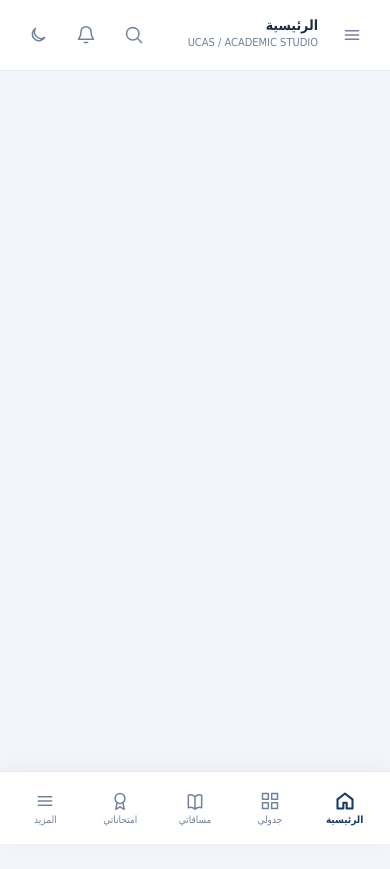
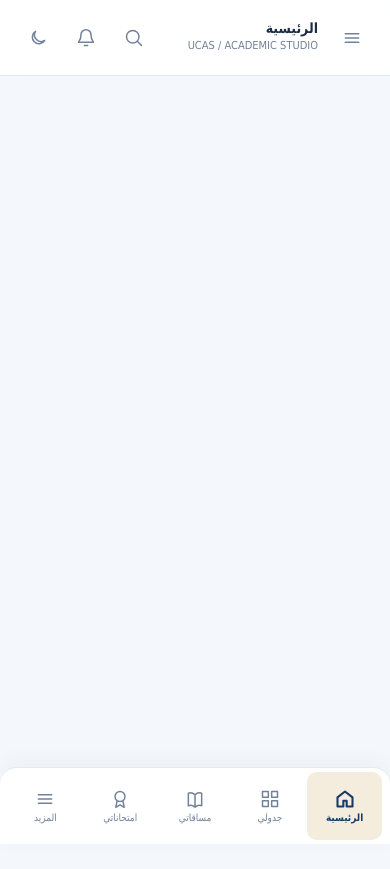
Before and after one commit to mmashharawi2021-cell/UCAS, a website: page index.html in a window 390 px wide. Shown: the top 869 px of the page. Drawn offline with Linux system fonts and the light colour scheme.

Commit message:
test(ui): register new style and validate responsive library and AI layout

```diff
--- a/index.html
+++ b/index.html
@@ -18,6 +18,7 @@
     <meta name="apple-mobile-web-app-title" content="UCAS Bridge" />
     <link rel="manifest" href="manifest.webmanifest" />
     <link rel="stylesheet" href="styles.css?v=1.2.0" />
+    <link rel="stylesheet" href="premium-v2.css?v=1.2.0" />
     <title>UCAS Academic Bridge | مركزك الأكاديمي</title>
   </head>
   <body>
```
